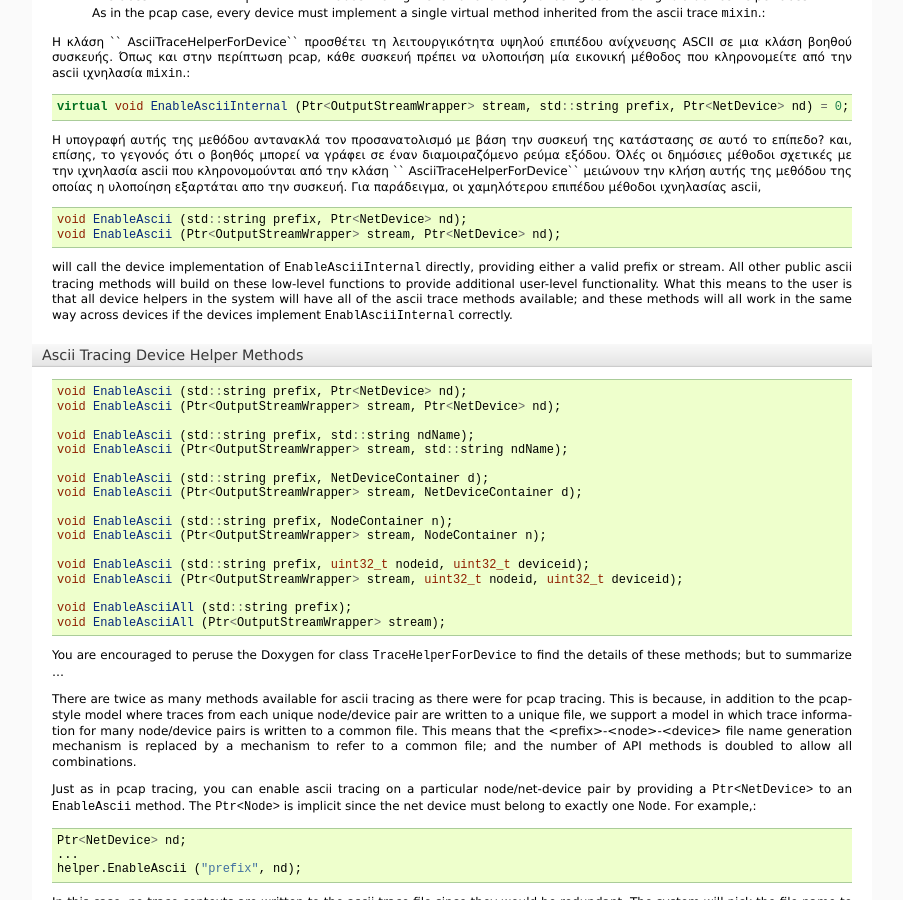
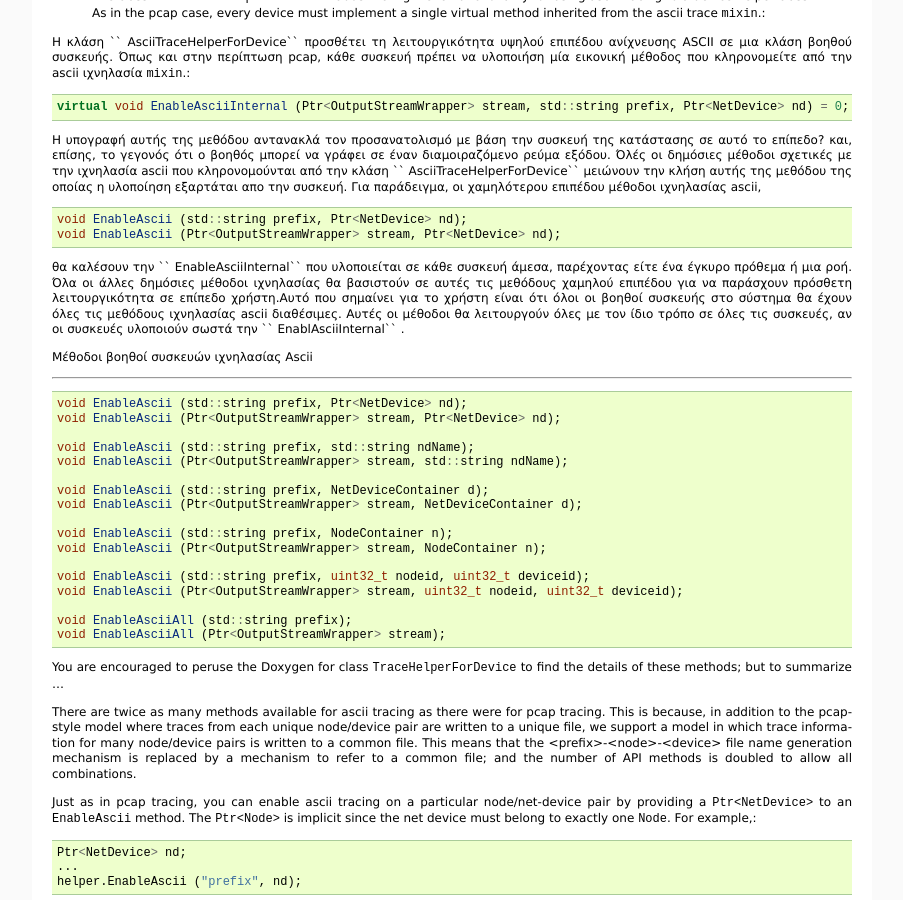
Before and after one commit to maupatras/ns3_team_2B, a Sphinx documentation site: the page built from ns-3.22/doc/manual-gr/source/tracing.rst, in a window 1280 px wide and 900 px high, scrolled down 6923 px. Shown: the whole window, without its empty margins (198-1101 px from the left). Built offline with Sphinx 7.4.7, drawn with Linux system fonts in a browser that asks for light colours; formulas are drawn with MathJax 3; pages that are not in the unit, such as notebooks, are missing from menus; some of the changed text lies outside the part shown.

Commit message:
Update tracing.rst

```diff
--- a/ns-3.22/doc/manual-gr/source/tracing.rst
+++ b/ns-3.22/doc/manual-gr/source/tracing.rst
@@ -980,15 +980,28 @@ id το οποίο θα έχει εκχωρηθεί απο το σύστημα.
   void EnableAscii (std::string prefix, Ptr<NetDevice> nd);
   void EnableAscii (Ptr<OutputStreamWrapper> stream, Ptr<NetDevice> nd);
 
-will call the device implementation of ``EnableAsciiInternal`` directly,
-providing either a valid prefix or stream.  All other public ascii tracing
-methods will build on these low-level functions to provide additional user-level
-functionality. What this means to the user is that all device helpers in the
-system will have all of the ascii trace methods available; and these methods
-will all work in the same way across devices if the devices implement
-``EnablAsciiInternal`` correctly.
-
-Ascii Tracing Device Helper Methods
+..
+ will call the device implementation of ``EnableAsciiInternal`` directly,
+ providing either a valid prefix or stream.  All other public ascii tracing
+ methods will build on these low-level functions to provide additional user-level
+ functionality. What this means to the user is that all device helpers in the
+ system will have all of the ascii trace methods available; and these methods
+ will all work in the same way across devices if the devices implement
+ ``EnablAsciiInternal`` correctly.
+
+θα καλέσουν την `` EnableAsciiInternal`` που υλοποιείται σε κάθε συσκευή άμεσα,
+παρέχοντας είτε ένα έγκυρο πρόθεμα ή μια ροή. Όλα οι άλλες δημόσιες μέθοδοι
+ιχνηλασίας θα βασιστούν σε αυτές τις μεθόδους χαμηλού επιπέδου για να παράσχουν
+πρόσθετη λειτουργικότητα σε επίπεδο χρήστη.Αυτό που σημαίνει για το χρήστη είναι
+ότι όλοι οι βοηθοί συσκευής στο σύστημα θα έχουν όλες τις μεθόδους ιχνηλασίας
+ascii διαθέσιμες. Aυτές οι μέθοδοι θα λειτουργούν όλες με τον ίδιο τρόπο σε όλες
+τις συσκευές, αν οι συσκευές υλοποιούν σωστά την `` EnablAsciiInternal`` .
+
+
+.. Ascii Tracing Device Helper Methods
+
+Μέθοδοι βοηθοί συσκευών ιχνηλασίας Ascii
+
 ~~~~~~~~~~~~~~~~~~~~~~~~~~~~~~~~~~~
 
 ::
```
